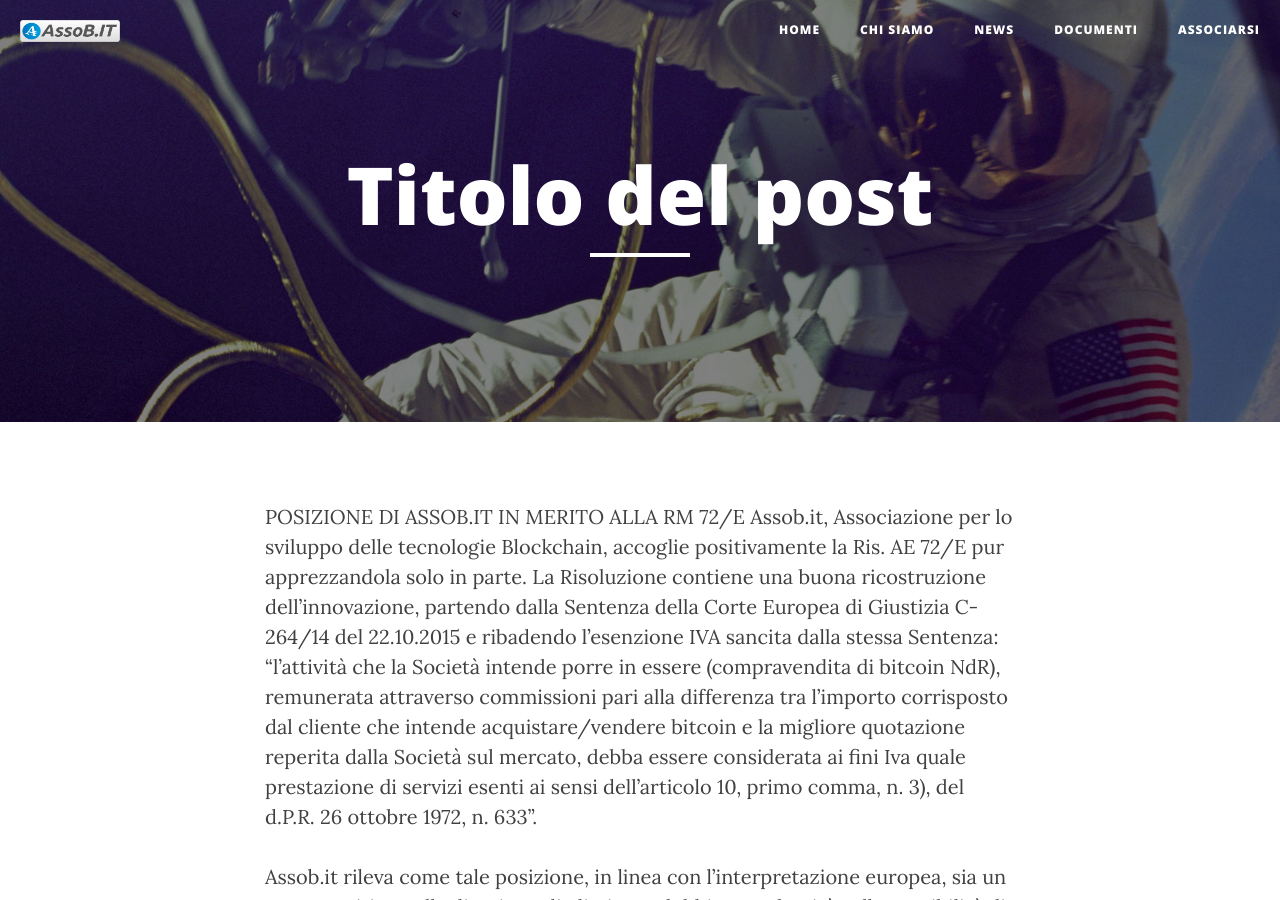
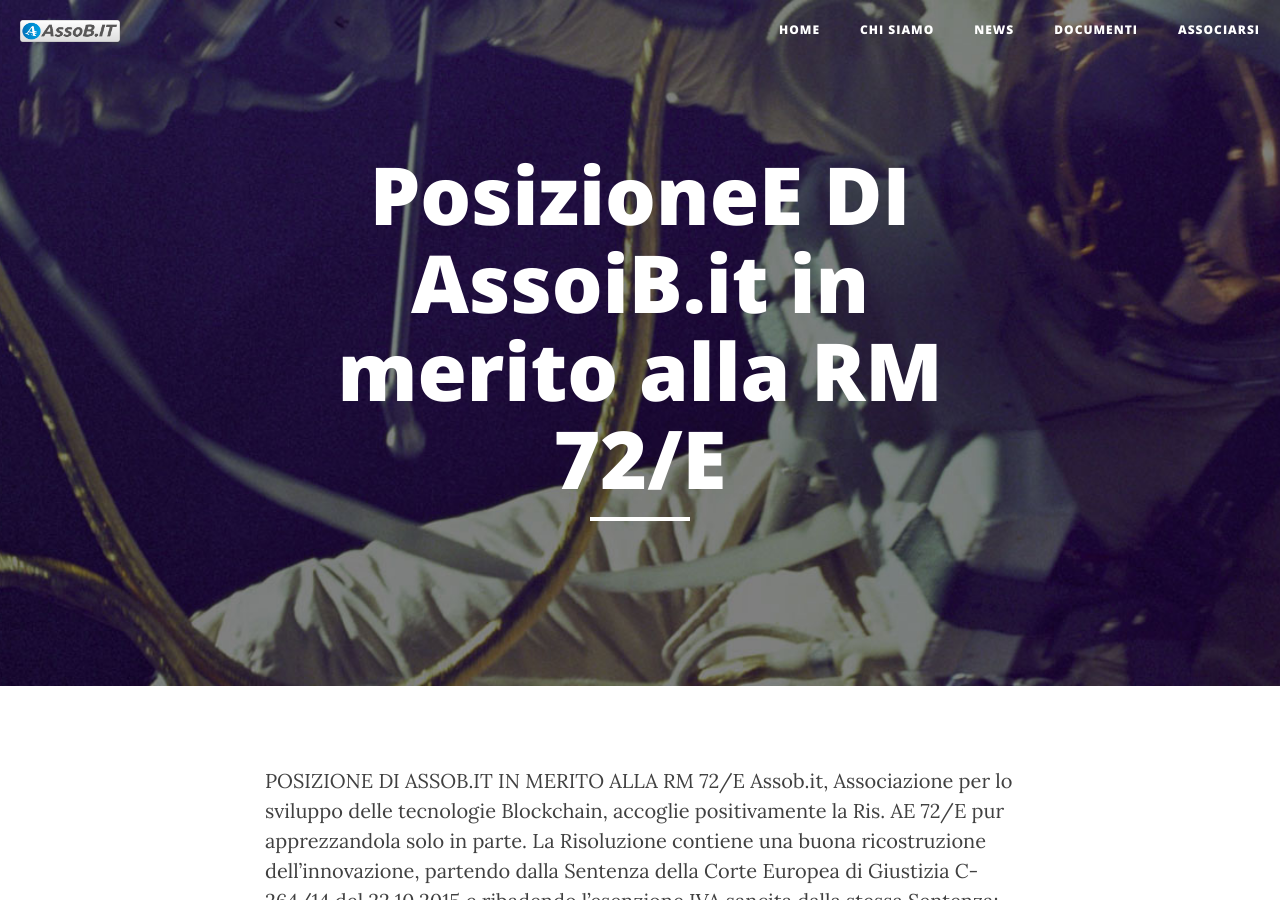
Before and after one commit to assobit/assobit.github.io, a Jekyll site: the page built from _posts/2016-11-14-17-49-37.md, in a window 1280 px wide and 900 px high. Built offline with Jekyll 4.4.1, drawn with Linux system fonts in a browser that asks for light colours; nearby versions of some CDN libraries.

Commit message:
Aggiunto titolo e metainformazioni

```diff
--- a/_posts/2016-11-14-17-49-37.md
+++ b/_posts/2016-11-14-17-49-37.md
@@ -1,10 +1,10 @@
 ---
 layout: post
-title: Titolo del post
+title: PosizioneE DI AssoiB.it in merito alla RM 72/E
 img: http://www.assob.it/img/chain-257492_1280.jpg
 bgimg: /img/post-bg.jpg
-membro: di chi si parla
-ruolo: Membro AssoB.it
+membro: AssoB.it
+ruolo: L'associazione
 ---
 [//]: # "Scrivere qui  sotto un summary del post"
 
```
